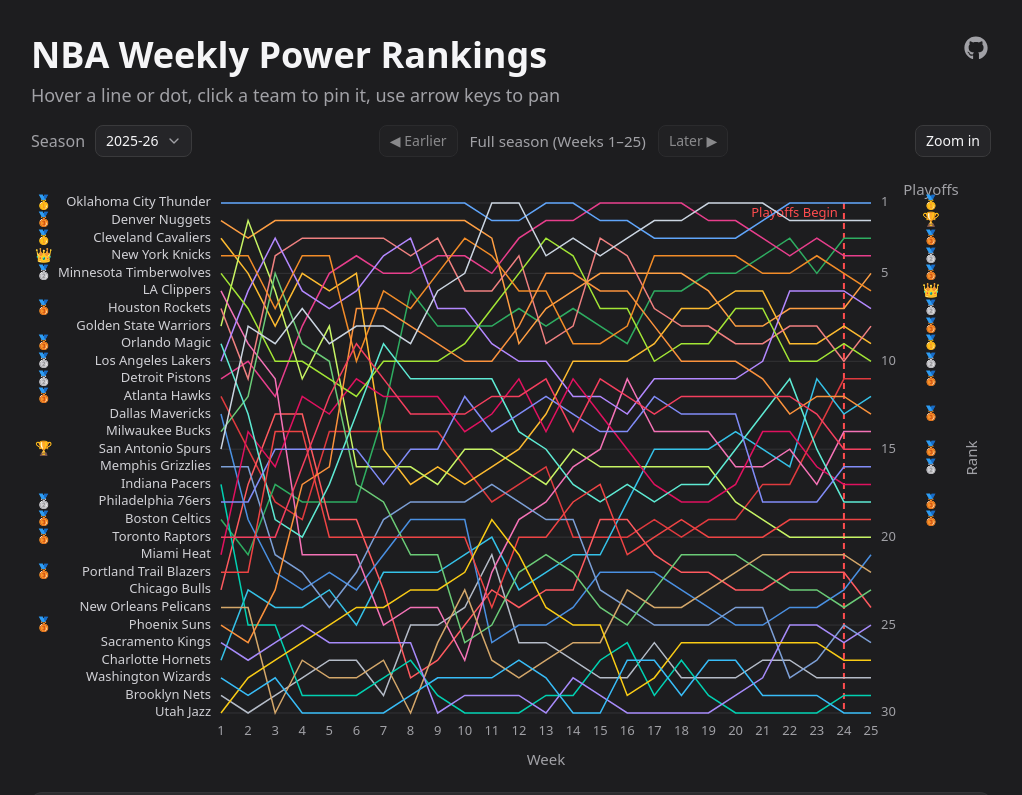
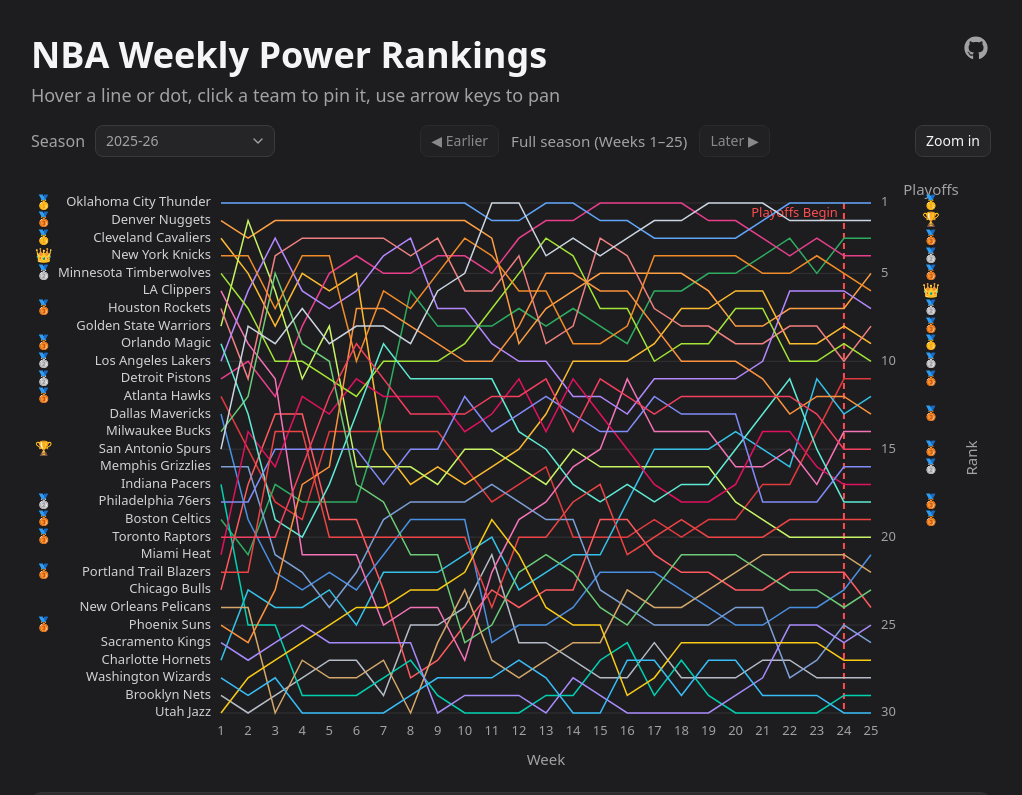
Before and after one commit to nathanemyers/nba-weekly-power-rankings, a React (Vite) app: page / in a window 1280 px wide. Shown: the top 795 px of the page, without its empty margins (129-1151 px from the left). Built offline with nearby package versions, Linux system fonts and the light colour scheme.

Commit message:
add season select component

```diff
--- a/src/App.tsx
+++ b/src/App.tsx
@@ -2,16 +2,13 @@
 import RankingsChart from "components/Chart/Chart";
 import GitHubBadge from "components/GitHubBadge";
 import { Button } from "@/components/ui/button";
-import {
-  NativeSelect,
-  NativeSelectOption,
-} from "@/components/ui/native-select";
+import SeasonSelect from "components/SeasonSelect";
 import RankSwings from "components/RankSwings/RankSwings";
 import TeamSummary from "components/TeamSummary";
 import type { Team } from "./types/nba";
-import { useAppDispatch, useAppSelector } from "./store/hooks";
-import { seasonSelected, selectSeason } from "@/store/slices/navigation/navigation";
-import { selectSeasonOrder, selectSeasonView } from "./store/slices/seasons/seasons";
+import { useAppDispatch, useAppSelector } from "store/hooks";
+import { selectSeason } from "store/slices/navigation/navigation";
+import { selectSeasonView } from "store/slices/seasons/seasons";
 import {
   pageWindow,
   selectCanPageEarlier,
@@ -21,12 +18,12 @@
   selectStartWeek,
   selectZoomedOut,
   zoomToggled,
-} from "@/store/slices/chartView/chartView";
+} from "store/slices/chartView/chartView";
 import {
   pinToggled,
   selectPinnedTeam,
   selectPinnedTeams,
-} from "./store/slices/selection/selection";
+} from "store/slices/selection/selection";
 
 const CHART_WIDTH = 960;
 const CHART_HEIGHT = 600;
@@ -34,7 +31,6 @@
 
 function App() {
   const dispatch = useAppDispatch();
-  const seasons = useAppSelector(selectSeasonOrder);
   const season = useAppSelector(selectSeason);
   const data = useAppSelector(selectSeasonView);
   const zoomedOut = useAppSelector(selectZoomedOut);
@@ -80,17 +76,7 @@
           <div className="flex flex-wrap items-center justify-between gap-3">
             <label className="flex items-center gap-2.5 text-muted-foreground">
               Season
-              <NativeSelect
-                className="text-foreground"
-                value={season}
-                onChange={(e) => dispatch(seasonSelected(e.target.value))}
-              >
-                {seasons.map((s) => (
-                  <NativeSelectOption key={s} value={s}>
-                    {s}
-                  </NativeSelectOption>
-                ))}
-              </NativeSelect>
+              <SeasonSelect />
             </label>
 
             <div className="flex items-center gap-3">
--- /dev/null
+++ b/src/components/SeasonSelect.tsx
@@ -0,0 +1,37 @@
+import {
+  Select,
+  SelectContent,
+  SelectItem,
+  SelectTrigger,
+  SelectValue,
+} from "./ui/select";
+import { useAppDispatch, useAppSelector } from "store/hooks";
+import {
+  seasonSelected,
+  selectSeason,
+} from "store/slices/navigation/navigation";
+import { selectSeasonOrder } from "store/slices/seasons/seasons";
+
+export default function SeasonSelect() {
+  const dispatch = useAppDispatch();
+  const seasons = useAppSelector(selectSeasonOrder);
+  const season = useAppSelector(selectSeason);
+
+  return (
+    <Select
+      value={season}
+      onValueChange={(value) => dispatch(seasonSelected(value))}
+    >
+      <SelectTrigger className="w-[180px]">
+        <SelectValue placeholder="Season" />
+      </SelectTrigger>
+      <SelectContent>
+        {seasons.map((s) => (
+          <SelectItem key={s} value={s}>
+            {s}
+          </SelectItem>
+        ))}
+      </SelectContent>
+    </Select>
+  );
+}
```
